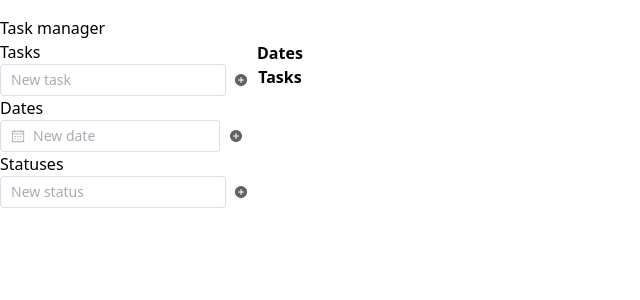
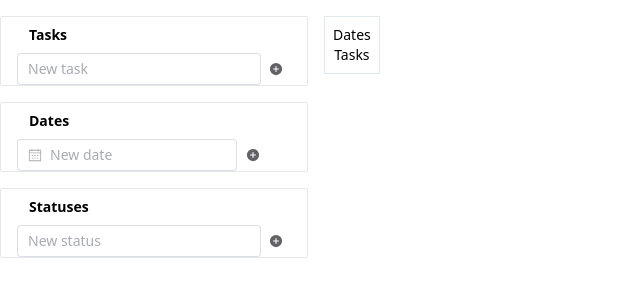
Before and after one commit to mrdududu/test-taskmanager, a Vue app: page / in a window 1280 px wide. Shown: the top 300 px of the page, without its empty margins (0-640 px from the left). Built offline with nearby package versions, Linux system fonts and the light colour scheme.

Commit message:
Improve styles

```diff
--- a/src/App.vue
+++ b/src/App.vue
@@ -3,7 +3,7 @@ import { RouterView } from 'vue-router'
 </script>
 
 <template lang="pug">
-div(class="container mx-auto py-4")
+div(class="container mx-auto py-4 h-full")
   RouterView
 </template>
 
--- a/src/components/TaskManager/components/CollectionGroup.vue
+++ b/src/components/TaskManager/components/CollectionGroup.vue
@@ -39,8 +39,8 @@ const handleDel = (id: number) => {
 <template lang="pug">
 GroupWrapper(:label="groupLabel")
   template(#select)
-    .flex(v-for="item in collection" :key="item.id")
-      div {{ item.name }}
+    .flex(v-for="item in collection" :key="item.id" class="justify-between items-center my-1")
+      .text-sm.px-3 {{ item.name }}
       el-button(:icon="RemoveFilled" circle text @click="handleDel(item.id)")
   template(#add)
     .flex
--- a/src/components/TaskManager/components/DateGroup.vue
+++ b/src/components/TaskManager/components/DateGroup.vue
@@ -42,12 +42,11 @@ const handleDel = (id: number) => {
 <template lang="pug">
 GroupWrapper(:label="groupLabel")
   template(#select)
-    .flex(v-for="item in collection" :key="item.id")
-      div {{ item.name }}
+    .flex(v-for="item in collection" :key="item.id" class="justify-between items-center my-1")
+      .text-sm.px-3 {{ item.name }}
       el-button(:icon="RemoveFilled" circle text @click="handleDel(item.id)")
   template(#add)
     .flex
-      //- el-input(:placeholder="newItemPlaceholder" v-model="newItem" @keydown.enter="handleAdd")
       el-date-picker(:placeholder="newItemPlaceholder" v-model="newItem" @keydown.enter="handleAdd" type="date")
       el-button(:icon="CirclePlusFilled" circle text @click="handleAdd")
 </template>
--- a/src/components/TaskManager/components/EventsTable.vue
+++ b/src/components/TaskManager/components/EventsTable.vue
@@ -48,3 +48,14 @@ div
         td(v-for="date in dates" :key="date.id")
           DropDown(:options="statusesOptions" clearable @clear="(event) => { handleStatusClear(task.id, date.id) }" :model-value="getStatus(task.id, date.id)" @update:modelValue="(statusId) => { handleStatusSelected(task.id, date.id, statusId) }")
 </template>
+
+<style scoped>
+table {
+  @apply border-collapse border border-slate-200;
+}
+
+th,
+td {
+  @apply border border-slate-200 p-2 text-sm whitespace-nowrap font-normal;
+}
+</style>
--- a/src/components/TaskManager/components/GroupWrapper.vue
+++ b/src/components/TaskManager/components/GroupWrapper.vue
@@ -2,10 +2,10 @@
 const props = defineProps<{ label?: string }>()
 </script>
 <template lang="pug">
-div
-  div(v-if="label") {{ label }}
+div(class="border rounded-sm px-4 mb-4")
+  div(v-if="label" class="text-sm font-semibold px-3 py-2") {{ label }}
+  div
+    slot(name="add")
   div
     slot(name="select")
-  div
-    slot(name="add")
 </template>
--- a/src/components/TaskManager/index.vue
+++ b/src/components/TaskManager/index.vue
@@ -8,11 +8,9 @@ const store = useTaskManagerStore()
 // store.actions.loadState()
 </script>
 <template lang="pug">
-div
-  div Task manager
-  .flex
-    div
-      FormConstructor
-    div
-      EventsTable
+.grid(class="grid-cols-4 gap-4 h-full")
+  div
+    FormConstructor
+  .col-span-3
+    EventsTable
 </template>
--- a/src/style.scss
+++ b/src/style.scss
@@ -1,3 +1,8 @@
 @import 'tailwindcss/base';
 @import 'tailwindcss/components';
 @import 'tailwindcss/utilities';
+
+body,
+#app {
+  @apply h-screen;
+}
```
